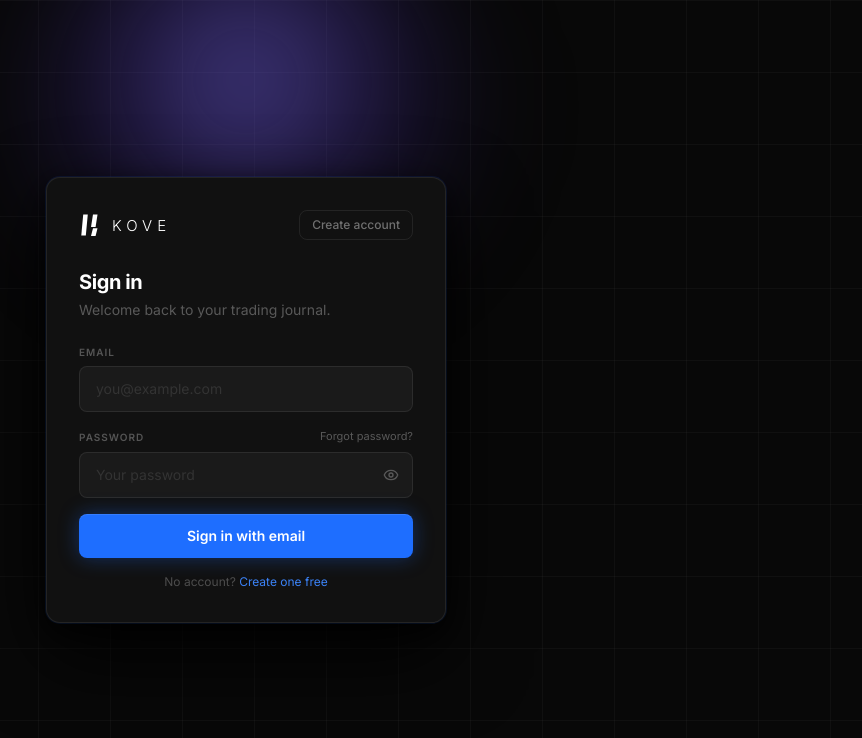
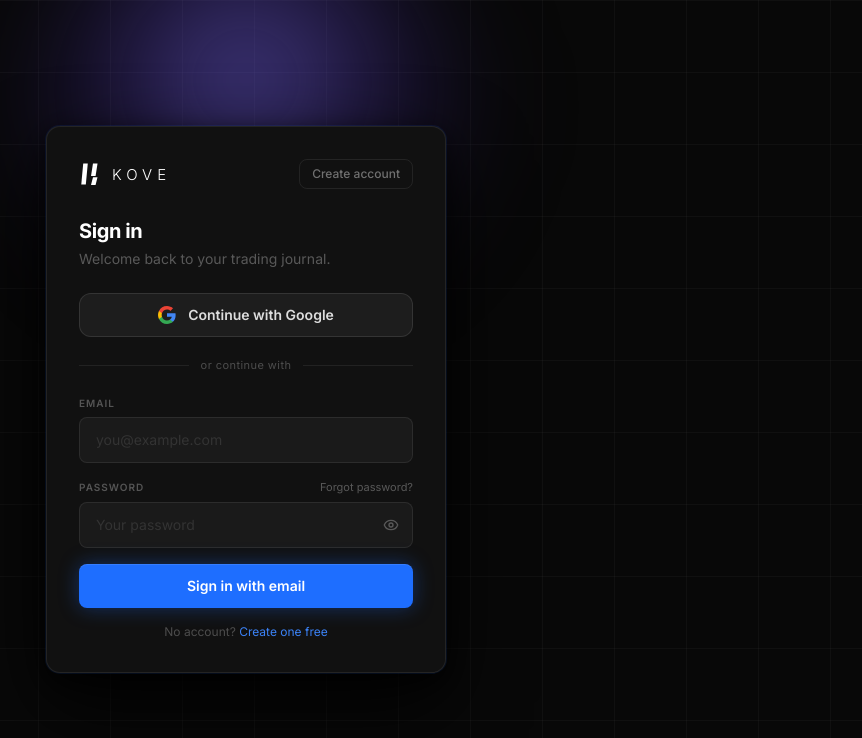
Before and after one commit to dmfxtradesbuisness/Kove, a Next.js app: page /login in a window 1280 px wide. Shown: the top 738 px of the page, without its empty margins (394-1256 px from the left). Built offline with nearby package versions, Linux system fonts and the light colour scheme; no server answers.

Commit message:
Add Google Sign In button to login and signup pages
Co-Authored-By: Claude Sonnet 4.6 <noreply@anthropic.com>

```diff
--- a/app/(auth)/login/page.tsx
+++ b/app/(auth)/login/page.tsx
@@ -95,6 +95,29 @@ export default function LoginPage() {
 
       <div className="px-8 pt-5 pb-8 flex flex-col gap-4">
 
+        {/* ── Google OAuth ── */}
+        <button
+          type="button"
+          onClick={handleGoogleOAuth}
+          disabled={loading || oauthLoading}
+          className="w-full flex items-center justify-center gap-3 h-11 rounded-xl font-semibold text-sm transition-all"
+          style={{
+            background: 'rgba(255,255,255,0.05)',
+            border: '1px solid rgba(255,255,255,0.10)',
+            color: 'rgba(255,255,255,0.85)',
+            fontFamily: 'var(--font-display)',
+            cursor: loading || oauthLoading ? 'not-allowed' : 'pointer',
+            opacity: loading || oauthLoading ? 0.6 : 1,
+          }}
+          onMouseEnter={(e) => { if (!loading && !oauthLoading) (e.currentTarget as HTMLElement).style.background = 'rgba(255,255,255,0.09)' }}
+          onMouseLeave={(e) => { (e.currentTarget as HTMLElement).style.background = 'rgba(255,255,255,0.05)' }}
+        >
+          {oauthLoading ? <Loader2 className="w-4 h-4 animate-spin" /> : <GoogleIcon />}
+          Continue with Google
+        </button>
+
+        <OAuthDivider />
+
         {/* ── Email / password form ── */}
         <form onSubmit={handleSubmit} className="flex flex-col gap-4">
           <div className="flex flex-col gap-1.5">
--- a/app/(auth)/signup/page.tsx
+++ b/app/(auth)/signup/page.tsx
@@ -142,6 +142,29 @@ export default function SignupPage() {
 
       <div className="px-8 pt-5 pb-8 flex flex-col gap-4">
 
+        {/* ── Google OAuth ── */}
+        <button
+          type="button"
+          onClick={handleGoogleOAuth}
+          disabled={loading || !!oauthLoading}
+          className="w-full flex items-center justify-center gap-3 h-11 rounded-xl font-semibold text-sm transition-all"
+          style={{
+            background: 'rgba(255,255,255,0.05)',
+            border: '1px solid rgba(255,255,255,0.10)',
+            color: 'rgba(255,255,255,0.85)',
+            fontFamily: 'var(--font-display)',
+            cursor: loading || !!oauthLoading ? 'not-allowed' : 'pointer',
+            opacity: loading || !!oauthLoading ? 0.6 : 1,
+          }}
+          onMouseEnter={(e) => { if (!loading && !oauthLoading) (e.currentTarget as HTMLElement).style.background = 'rgba(255,255,255,0.09)' }}
+          onMouseLeave={(e) => { (e.currentTarget as HTMLElement).style.background = 'rgba(255,255,255,0.05)' }}
+        >
+          {oauthLoading === 'google' ? <Loader2 className="w-4 h-4 animate-spin" /> : <GoogleIcon />}
+          Continue with Google
+        </button>
+
+        <OAuthDivider />
+
         {/* ── Email / password form ── */}
         <form onSubmit={handleSubmit} className="flex flex-col gap-4">
           <div className="flex flex-col gap-1.5">
```
